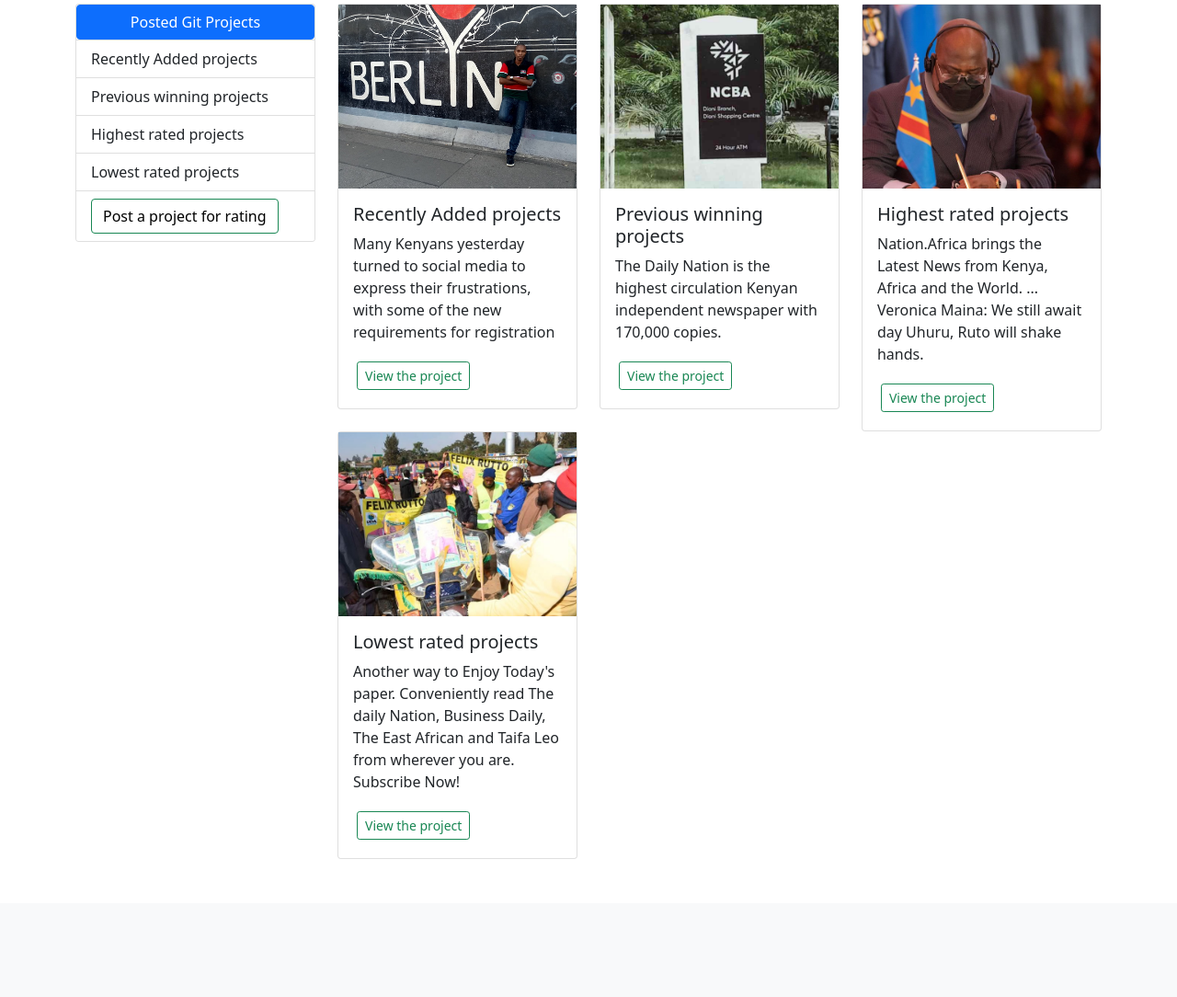
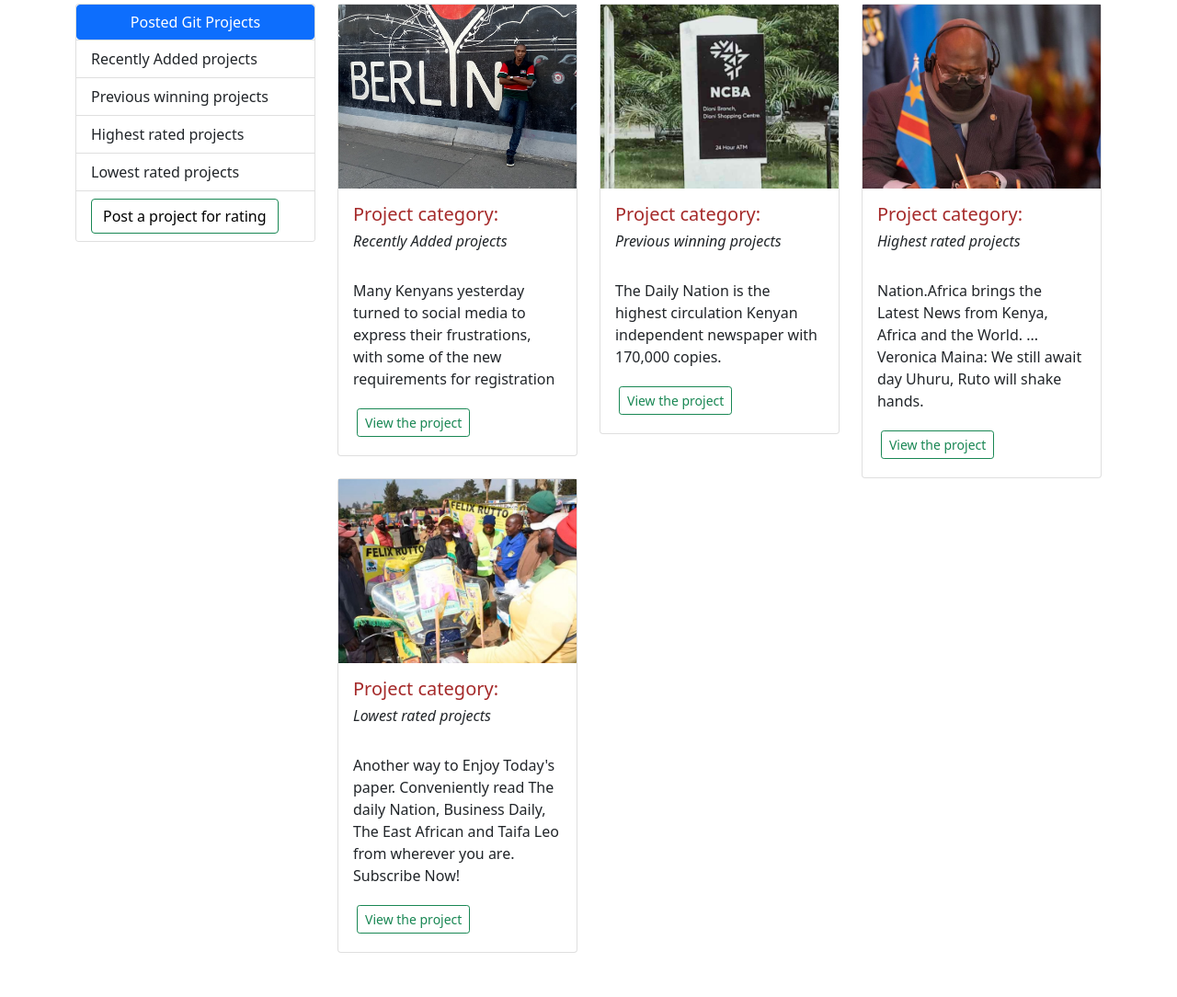
Before and after one commit to jacobrugano/projectsdjangoip3, a Django app: page / in a window 1280 px wide. Shown: the part 272-1356 px from the top of the page at 92% size. Before the commit the page ends 1206 px from the top, so only its background shows below. Run offline with Django 3.2, Linux system fonts and the light colour scheme; data comes from the database, SQL or seed files in the repository.

Commit message:
Added code to display project cateories

```diff
--- a/gitprojects/templates/gitprojects/gallery.html
+++ b/gitprojects/templates/gitprojects/gallery.html
@@ -109,10 +109,14 @@
                       <img class="image-thumbail" src="{{project.image.url}}" alt="Card image cap">
 
                       <div class="card-body">
-                        <h5 class="card-title">{{project.category}}</h5>
+                        <h5 class="card-title" style="color: brown;">Project category: </h5>
+                        <h6><i>{{project.category.name}}</i></h6>
+                                                       <!-- Same as project.category -->
+                                                       <br>
                         <p class="card-text">{{project.description}}</p>
 
-                        <a href="{% url 'project' 5 %}" class="btn btn-outline-success btn-sm m-1">View the project</a>
+                        <a href="{% url 'project' project.id %}" class="btn btn-outline-success btn-sm m-1">View the project</a>
+                        <!-- url 'project' project.id bcos remember in the view function, we queried the database with an ID for the project -->
                       </div>
                     </div>
                   </div>
--- a/gitprojects/views.py
+++ b/gitprojects/views.py
@@ -9,7 +9,8 @@
 
 
 def viewProject(request, pk):
-    return render(request, 'gitprojects/project.html')
+    project = Project.objects.get(id=pk)
+    return render(request, 'gitprojects/project.html', {'project':project})
 
 
 def addProject(request):
```
